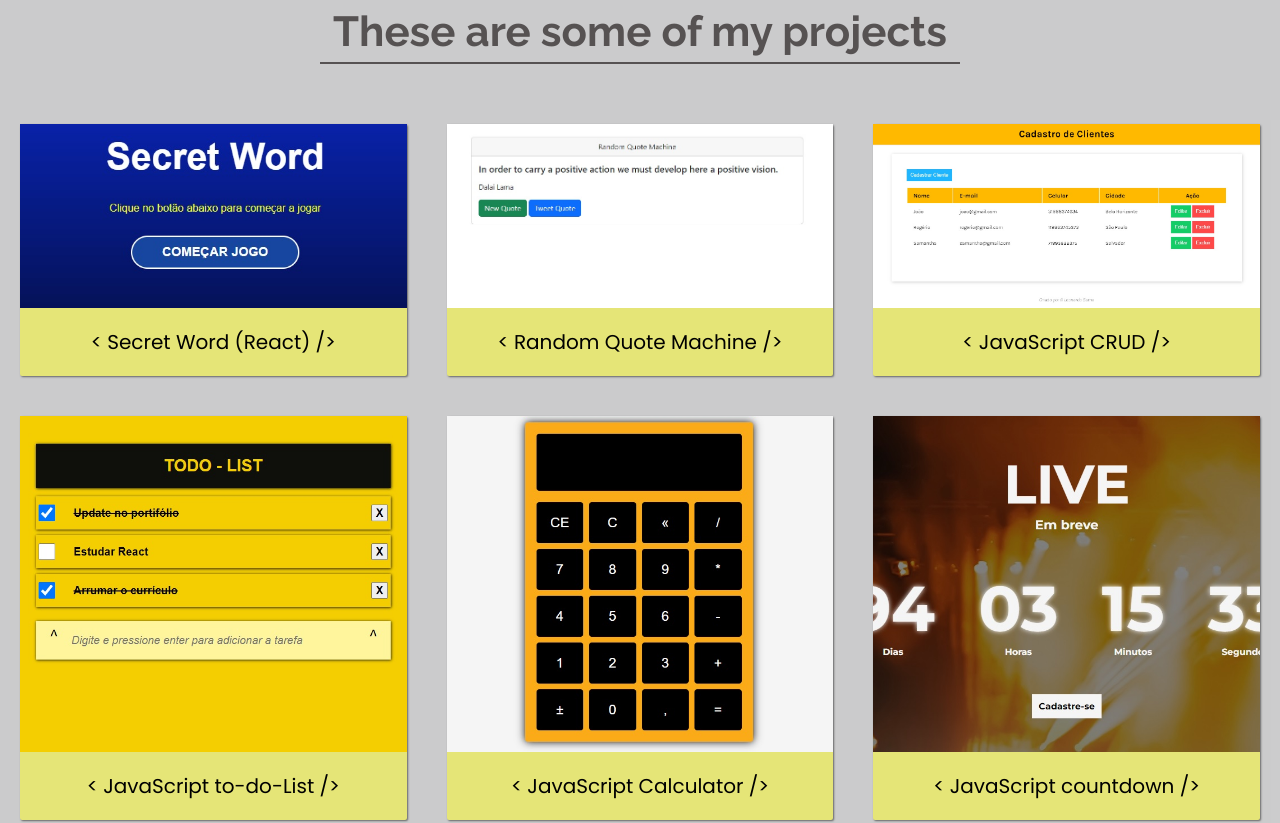
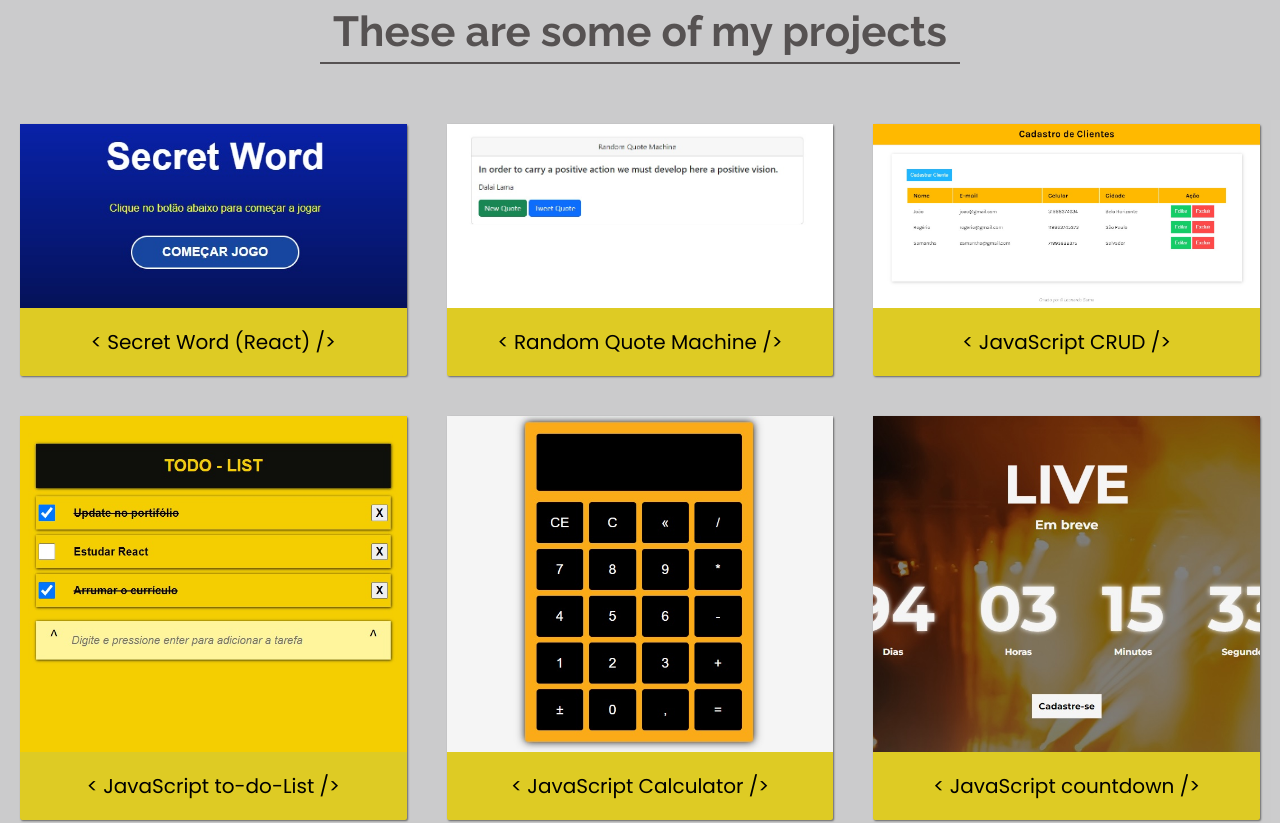
Before and after one commit to leogama09/Portfolio, a plain HTML site: page index.html in a window 1280 px wide. Shown: the part 897-1720 px from the top of the page. Drawn offline with Linux system fonts and the light colour scheme.

Commit message:
Update styles.css

```diff
--- a/styles.css
+++ b/styles.css
@@ -176,7 +176,7 @@ img {
   }
 
   .project {
-    background: #e5e577;
+    background: #decb24;
     box-shadow: 1px 1px 2px rgba(0, 0, 0, 0.5);
     border-radius: 2px;
   }
```
